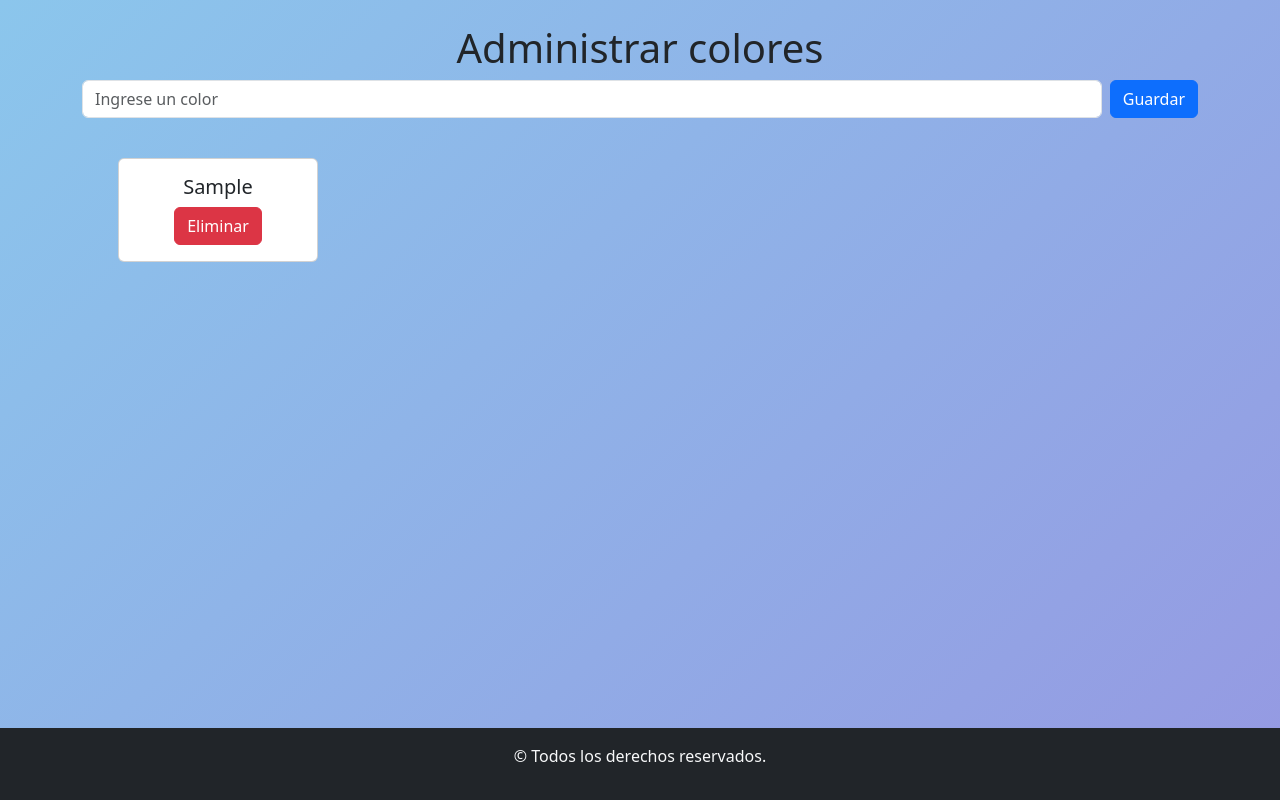
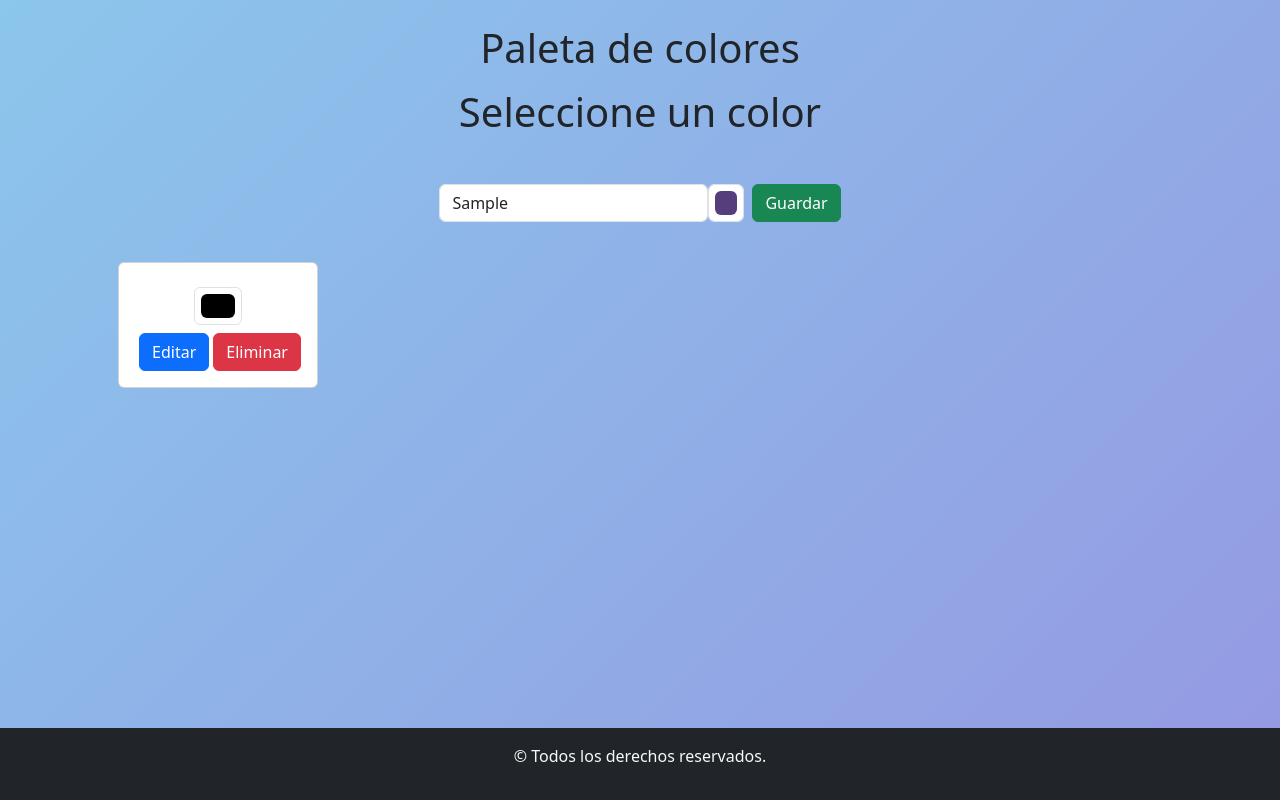
Before and after one commit to AndresSantamarina/backendPunto4, a React (Vite) app: page / in a window 1280 px wide. Both pictures are taken after typing "Sample" into the empty fields and a click on the button "Guardar". Built offline with nearby package versions, Linux system fonts and the light colour scheme.

Commit message:
agregue el boton de editar y los inputs con los colores

```diff
--- a/src/App.css
+++ b/src/App.css
@@ -17,3 +17,11 @@ body {
 .card{
   width: 200px;
 }
+
+@media (max-width: 542px) {
+  .contenedorCards{
+    flex-direction: column;
+    align-items: center;
+    align-content: center;
+  }
+ }
--- a/src/App.jsx
+++ b/src/App.jsx
@@ -8,7 +8,7 @@ function App() {
   return (
     <>
       <Container className="my-4 mainPage">
-        <h1 className="text-center">Administrar colores</h1>
+        <h1 className="text-center">Paleta de colores</h1>
         <FormularioColores/>
       </Container>
       <Footer />
--- a/src/components/CardColor.jsx
+++ b/src/components/CardColor.jsx
@@ -1,12 +1,24 @@
-import { Card, Button } from "react-bootstrap";
+import { useState } from "react";
+import { Card, Button, Form } from "react-bootstrap";
+
 
 const CardColor = ({ arrayColores, borrarColor }) => {
+  const [selectorDesactivado, setSelectorDesactivado] = useState(false);
+
   return (
     <>
       {arrayColores.map((color, posicionColor) => (
         <Card className="card text-center m-4" key={posicionColor}>
           <Card.Body>
-            <Card.Title>{color}</Card.Title>
+            <Card.Title>
+              {color}
+            </Card.Title>
+            <div className="d-flex justify-content-center my-2">
+            <Form.Control type="color" defaultValue={color} disabled={selectorDesactivado} />
+            </div>
+          <Button className="mx-1">
+            Editar
+          </Button>
             <Button variant="danger" onClick={() => borrarColor(color)}>
               Eliminar
             </Button>
--- a/src/components/FormularioColores.jsx
+++ b/src/components/FormularioColores.jsx
@@ -25,27 +25,26 @@ const FormularioColores = () => {
 
   return (
     <section>
-      <Form onSubmit={handleSubmit}>
-        <Form.Group
-          className="mb-3 d-flex"
-          controlId="exampleForm.ControlInput1"
-        >
+      <h3 className="display-6 text-center mt-3">Seleccione un color</h3>
+      <Form onSubmit={handleSubmit} className="d-flex justify-content-center mt-5">
+        <Form.Group className="mb-3 d-flex" controlId="colorInput">
           <Form.Control
-            type="text"
-            placeholder="Ingrese un color"
-            minLength={3}
-            maxLength={15}
+          type="text"
+          placeholder="Nombre del color"/>
+          <Form.Control
             onChange={(e) => setColor(e.target.value)}
-            value={color}
+            type="color"
+            defaultValue="#563d7c"
+            title="Choose your color"
           />
-          <Button className="ms-2" type="submit">
+          <Button className="ms-2" type="submit" variant="success">
             Guardar
           </Button>
         </Form.Group>
       </Form>
       <article className="container">
-        <div className="d-flex align-content-center flex-wrap">
-          <CardColor arrayColores={colores} borrarColor={borrarColor}/>
+        <div className="d-flex align-content-center flex-wrap contenedorCards">
+          <CardColor arrayColores={colores} borrarColor={borrarColor} />
         </div>
       </article>
     </section>
```
Also changed, not shown: 1 other file (tests, documents, lock files or other folders).
